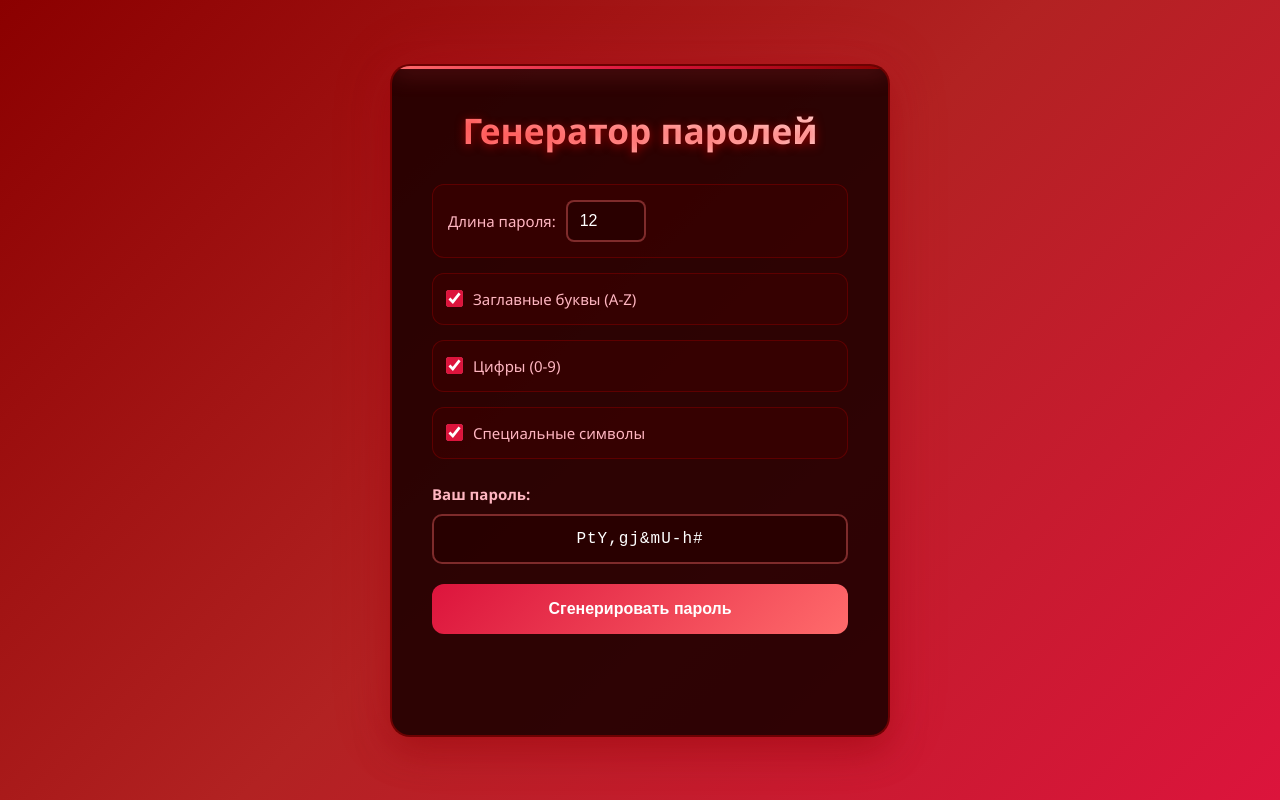
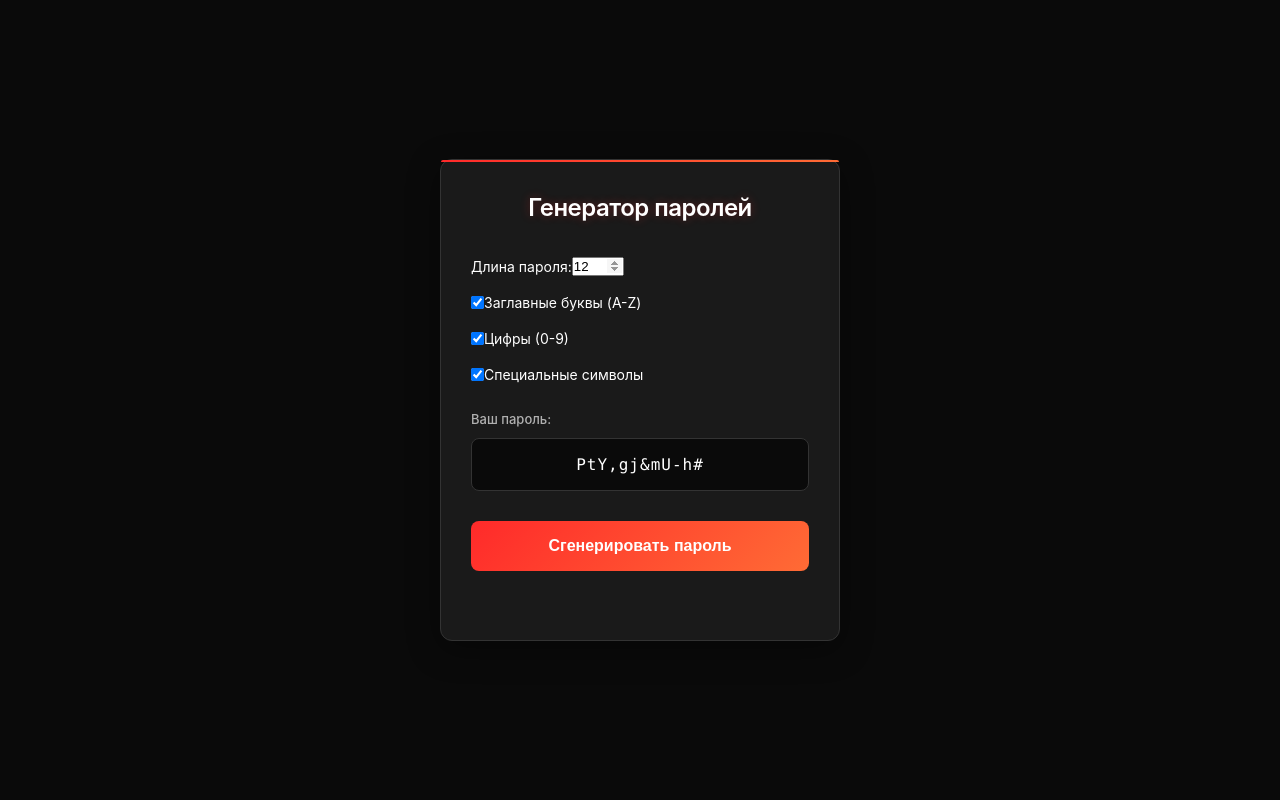
Before and after one commit to SashaDanil/DEMON-DESTOER-COMMANDER-APPARATION-PROTECTION, a Flask app: page / in a window 1280 px wide. Run offline with Flask 3, Linux system fonts and the light colour scheme; the visitor is signed in with stand-in values (Sample User, id 1).

Commit message:
Update style.css

```diff
--- a/static/style.css
+++ b/static/style.css
@@ -4,27 +4,42 @@
     box-sizing: border-box;
 }
 
+:root {
+    --bg-primary: #0a0a0a;
+    --bg-secondary: #111111;
+    --bg-card: #1a1a1a;
+    --text-primary: #ffffff;
+    --text-secondary: #b0b0b0;
+    --accent-red: #ff2a2a;
+    --accent-red-dark: #e60000;
+    --accent-red-light: #ff4d4d;
+    --accent-orange: #ff6b35;
+    --border-color: #333333;
+    --shadow-glow: 0 0 20px rgba(255, 42, 42, 0.3);
+    --shadow-glow-strong: 0 0 30px rgba(255, 42, 42, 0.5);
+}
+
 body {
-    font-family: 'Segoe UI', Tahoma, Geneva, Verdana, sans-serif;
-    background: linear-gradient(135deg, #8B0000 0%, #B22222 50%, #DC143C 100%);
+    font-family: 'SF Pro Display', -apple-system, BlinkMacSystemFont, 'Segoe UI', sans-serif;
+    background: var(--bg-primary);
     min-height: 100vh;
     display: flex;
     align-items: center;
     justify-content: center;
     padding: 20px;
+    color: var(--text-primary);
+    line-height: 1.5;
 }
 
 .container {
-    background: rgba(30, 0, 0, 0.9);
-    padding: 40px;
-    border-radius: 20px;
-    border: 2px solid rgba(255, 0, 0, 0.3);
-    box-shadow: 0 15px 35px rgba(139, 0, 0, 0.4),
-                0 0 60px rgba(220, 20, 60, 0.2);
-    max-width: 500px;
+    background: var(--bg-card);
+    border: 1px solid var(--border-color);
+    border-radius: 12px;
+    padding: 30px;
+    max-width: 400px;
     width: 100%;
+    box-shadow: 0 8px 32px rgba(0, 0, 0, 0.4);
     position: relative;
-    overflow: hidden;
 }
 
 .container::before {
@@ -33,202 +48,351 @@
     top: 0;
     left: 0;
     right: 0;
-    height: 3px;
-    background: linear-gradient(90deg, #FF6B6B, #DC143C, #8B0000);
-    animation: redGlow 3s ease-in-out infinite;
-}
-
-@keyframes redGlow {
-    0%, 100% {
-        background-position: 0% 50%;
-        box-shadow: 0 0 20px #FF6B6B;
-    }
-    50% {
-        background-position: 100% 50%;
-        box-shadow: 0 0 30px #DC143C;
-    }
+    height: 2px;
+    background: linear-gradient(90deg, var(--accent-red), var(--accent-orange));
+    border-radius: 12px 12px 0 0;
 }
 
 h1 {
     text-align: center;
-    color: #ffffff;
+    color: var(--text-primary);
     margin-bottom: 30px;
-    font-size: 2.2em;
-    font-weight: 700;
-    text-shadow: 0 2px 10px rgba(255, 0, 0, 0.5);
-    background: linear-gradient(135deg, #FF6B6B, #FFE4E1);
-    -webkit-background-clip: text;
-    -webkit-text-fill-color: transparent;
-    background-clip: text;
+    font-size: 24px;
+    font-weight: 600;
+    letter-spacing: -0.5px;
+    text-shadow: 0 0 10px rgba(255, 42, 42, 0.3);
 }
 
+/* Настройки */
 .settings {
     margin-bottom: 25px;
 }
 
 .setting-group {
     margin-bottom: 15px;
-    padding: 15px;
-    background: rgba(60, 0, 0, 0.6);
-    border-radius: 12px;
-    border: 1px solid rgba(255, 0, 0, 0.2);
-    transition: all 0.3s ease;
-}
-
-.setting-group:hover {
-    background: rgba(80, 0, 0, 0.8);
-    border-color: rgba(255, 107, 107, 0.4);
-    transform: translateY(-2px);
-    box-shadow: 0 5px 15px rgba(139, 0, 0, 0.3);
 }
 
 .setting-group label {
     display: flex;
     align-items: center;
-    font-weight: 500;
-    color: #FFB6C1;
-    font-size: 15px;
-}
-
-input[type="number"] {
-    width: 80px;
-    padding: 10px 12px;
-    background: rgba(40, 0, 0, 0.8);
-    border: 2px solid rgba(255, 107, 107, 0.4);
-    border-radius: 8px;
-    margin-left: 10px;
-    font-size: 16px;
-    color: #ffffff;
-    transition: all 0.3s ease;
-}
-
-input[type="number"]:focus {
-    outline: none;
-    border-color: #DC143C;
-    box-shadow: 0 0 0 3px rgba(220, 20, 60, 0.3);
-}
-
-input[type="checkbox"] {
-    margin-right: 12px;
-    transform: scale(1.3);
-    accent-color: #DC143C;
+    color: var(--text-primary);
+    font-size: 14px;
+    font-weight: 400;
     cursor: pointer;
 }
 
-/* Поле пароля теперь выше кнопки */
+/* Поле длины пароля */
+.length-input {
+    display: flex;
+    align-items: center;
+    justify-content: space-between;
+    margin-bottom: 20px;
+    padding: 15px;
+    background: var(--bg-secondary);
+    border: 1px solid var(--border-color);
+    border-radius: 8px;
+    transition: all 0.2s ease;
+}
+
+.length-input:hover {
+    border-color: var(--accent-red);
+    box-shadow: var(--shadow-glow);
+}
+
+.length-input label {
+    color: var(--text-primary);
+    font-size: 14px;
+    font-weight: 500;
+}
+
+.length-input input {
+    width: 60px;
+    padding: 8px 12px;
+    background: var(--bg-primary);
+    border: 1px solid var(--border-color);
+    border-radius: 6px;
+    color: var(--text-primary);
+    font-size: 14px;
+    text-align: center;
+    font-weight: 500;
+    transition: all 0.2s ease;
+}
+
+.length-input input:focus {
+    outline: none;
+    border-color: var(--accent-red);
+    box-shadow: 0 0 0 2px rgba(255, 42, 42, 0.2);
+}
+
+/* Чекбоксы */
+.checkbox-group {
+    display: flex;
+    align-items: center;
+    padding: 12px 15px;
+    background: var(--bg-secondary);
+    border: 1px solid var(--border-color);
+    border-radius: 8px;
+    margin-bottom: 10px;
+    transition: all 0.2s ease;
+}
+
+.checkbox-group:hover {
+    border-color: var(--accent-red);
+    box-shadow: var(--shadow-glow);
+}
+
+.checkbox-group input[type="checkbox"] {
+    margin-right: 12px;
+    width: 18px;
+    height: 18px;
+    accent-color: var(--accent-red);
+    cursor: pointer;
+}
+
+.checkbox-group label {
+    flex: 1;
+    cursor: pointer;
+}
+
+/* Поле пароля */
 .result {
-    margin-bottom: 20px; /* Уменьшил отступ снизу */
+    margin-bottom: 20px;
 }
 
 .result label {
     display: block;
-    margin-bottom: 10px;
-    font-weight: 600;
-    color: #FFB6C1;
-    font-size: 15px;
+    margin-bottom: 8px;
+    color: var(--text-secondary);
+    font-size: 13px;
+    font-weight: 500;
 }
 
 #password {
     width: 100%;
-    padding: 14px 16px;
-    background: rgba(40, 0, 0, 0.8);
-    border: 2px solid rgba(255, 107, 107, 0.4);
-    border-radius: 10px;
+    padding: 16px;
+    background: var(--bg-primary);
+    border: 1px solid var(--border-color);
+    border-radius: 8px;
     font-size: 16px;
-    font-family: 'Courier New', monospace;
-    color: #ffffff;
+    font-family: 'Monaco', 'Menlo', 'Ubuntu Mono', monospace;
+    color: var(--text-primary);
+    text-align: center;
     letter-spacing: 1px;
-    text-align: center;
-    transition: all 0.3s ease;
+    font-weight: 500;
+    margin-bottom: 10px;
+    transition: all 0.2s ease;
 }
 
 #password:focus {
     outline: none;
-    border-color: #DC143C;
-    box-shadow: 0 0 0 3px rgba(220, 20, 60, 0.3);
+    border-color: var(--accent-red);
+    box-shadow: var(--shadow-glow-strong);
 }
 
-/* Кнопка теперь под полем пароля */
-button {
+/* Кнопка */
+#generate-btn {
     width: 100%;
     padding: 16px;
-    background: linear-gradient(135deg, #DC143C, #FF6B6B);
-    color: white;
+    background: linear-gradient(135deg, var(--accent-red), var(--accent-orange));
+    color: #ffffff;
     border: none;
-    border-radius: 12px;
+    border-radius: 8px;
     font-size: 16px;
     font-weight: 600;
     cursor: pointer;
-    transition: all 0.3s ease;
-    margin-bottom: 20px;
+    transition: all 0.2s ease;
+    margin-bottom: 15px;
     position: relative;
     overflow: hidden;
 }
 
-button::before {
+#generate-btn::before {
     content: '';
     position: absolute;
     top: 0;
     left: -100%;
     width: 100%;
     height: 100%;
-    background: linear-gradient(90deg, transparent, rgba(255,255,255,0.2), transparent);
+    background: linear-gradient(90deg, transparent, rgba(255, 255, 255, 0.2), transparent);
     transition: left 0.5s;
 }
 
-button:hover::before {
+#generate-btn:hover::before {
     left: 100%;
 }
 
-button:hover {
+#generate-btn:hover {
+    background: linear-gradient(135deg, var(--accent-red-dark), var(--accent-red));
     transform: translateY(-2px);
-    box-shadow: 0 10px 25px rgba(220, 20, 60, 0.5);
-    background: linear-gradient(135deg, #FF6B6B, #DC143C);
+    box-shadow: var(--shadow-glow-strong);
 }
 
-button:active {
+#generate-btn:active {
     transform: translateY(0);
 }
 
-button:disabled {
-    background: linear-gradient(135deg, #666, #888);
+#generate-btn:disabled {
+    background: #666;
     cursor: not-allowed;
     transform: none;
     box-shadow: none;
 }
 
-button:disabled::before {
+#generate-btn:disabled::before {
     display: none;
 }
 
+/* Сообщения */
 .message {
     text-align: center;
-    margin-top: 15px;
     padding: 12px;
-    border-radius: 8px;
+    border-radius: 6px;
+    font-size: 13px;
     font-weight: 500;
-    font-size: 14px;
     transition: all 0.3s ease;
-    border: 1px solid transparent;
 }
 
 .message.success {
-    background: rgba(34, 139, 34, 0.2);
-    color: #90EE90;
-    border-color: rgba(144, 238, 144, 0.3);
+    background: rgba(255, 42, 42, 0.1);
+    color: var(--accent-red-light);
+    border: 1px solid rgba(255, 42, 42, 0.3);
 }
 
 .message.error {
-    background: rgba(178, 34, 34, 0.3);
-    color: #FF6B6B;
-    border-color: rgba(255, 107, 107, 0.4);
+    background: rgba(255, 42, 42, 0.15);
+    color: var(--accent-red-light);
+    border: 1px solid rgba(255, 42, 42, 0.4);
 }
 
-/* Анимация появления */
-@keyframes fadeInUp {
+/* Стили для авторизации */
+.auth-form {
+    margin-bottom: 25px;
+}
+
+.form-group {
+    margin-bottom: 20px;
+}
+
+.form-group label {
+    display: block;
+    margin-bottom: 8px;
+    color: var(--text-secondary);
+    font-size: 13px;
+    font-weight: 500;
+}
+
+.form-group input {
+    width: 100%;
+    padding: 16px;
+    background: var(--bg-primary);
+    border: 1px solid var(--border-color);
+    border-radius: 8px;
+    color: var(--text-primary);
+    font-size: 16px;
+    transition: all 0.2s ease;
+}
+
+.form-group input:focus {
+    outline: none;
+    border-color: var(--accent-red);
+    box-shadow: var(--shadow-glow);
+}
+
+.auth-btn {
+    width: 100%;
+    padding: 16px;
+    background: linear-gradient(135deg, var(--accent-red), var(--accent-orange));
+    color: #ffffff;
+    border: none;
+    border-radius: 8px;
+    font-size: 16px;
+    font-weight: 600;
+    cursor: pointer;
+    transition: all 0.2s ease;
+    margin-bottom: 20px;
+    position: relative;
+    overflow: hidden;
+}
+
+.auth-btn::before {
+    content: '';
+    position: absolute;
+    top: 0;
+    left: -100%;
+    width: 100%;
+    height: 100%;
+    background: linear-gradient(90deg, transparent, rgba(255, 255, 255, 0.2), transparent);
+    transition: left 0.5s;
+}
+
+.auth-btn:hover::before {
+    left: 100%;
+}
+
+.auth-btn:hover {
+    background: linear-gradient(135deg, var(--accent-red-dark), var(--accent-red));
+    transform: translateY(-2px);
+    box-shadow: var(--shadow-glow-strong);
+}
+
+.auth-links {
+    text-align: center;
+}
+
+.auth-links a {
+    color: var(--accent-red-light);
+    text-decoration: none;
+    font-weight: 500;
+    font-size: 14px;
+    transition: color 0.2s ease;
+}
+
+.auth-links a:hover {
+    color: var(--accent-red);
+    text-decoration: underline;
+}
+
+/* Шапка с пользователем */
+.header-bar {
+    display: flex;
+    justify-content: space-between;
+    align-items: center;
+    margin-bottom: 25px;
+    padding-bottom: 20px;
+    border-bottom: 1px solid var(--border-color);
+}
+
+.user-info {
+    display: flex;
+    align-items: center;
+    gap: 12px;
+    color: var(--text-secondary);
+    font-size: 13px;
+}
+
+.logout-btn {
+    background: transparent;
+    color: var(--text-secondary);
+    padding: 6px 12px;
+    border: 1px solid var(--border-color);
+    border-radius: 6px;
+    text-decoration: none;
+    font-size: 12px;
+    font-weight: 500;
+    transition: all 0.2s ease;
+}
+
+.logout-btn:hover {
+    background: rgba(255, 42, 42, 0.1);
+    color: var(--accent-red-light);
+    border-color: var(--accent-red);
+}
+
+/* Анимации */
+@keyframes fadeIn {
     from {
         opacity: 0;
-        transform: translateY(20px);
+        transform: translateY(10px);
     }
     to {
         opacity: 1;
@@ -236,24 +400,55 @@
     }
 }
 
+@keyframes pulseRed {
+    0% {
+        box-shadow: var(--shadow-glow);
+    }
+    50% {
+        box-shadow: var(--shadow-glow-strong);
+    }
+    100% {
+        box-shadow: var(--shadow-glow);
+    }
+}
+
 .container {
-    animation: fadeInUp 0.6s ease-out;
+    animation: fadeIn 0.3s ease-out;
+}
+
+/* Пульсирующая анимация для кнопки при генерации */
+.generating {
+    animation: pulseRed 1s ease-in-out infinite;
 }
 
 /* Адаптивность */
 @media (max-width: 480px) {
     .container {
-        padding: 30px 20px;
+        padding: 20px;
         margin: 10px;
     }
 
     h1 {
-        font-size: 1.8em;
+        font-size: 20px;
+        margin-bottom: 25px;
     }
 
-    input[type="number"] {
-        width: 70px;
+    .header-bar {
+        flex-direction: column;
+        gap: 15px;
+        text-align: center;
     }
+
+    .user-info {
+        flex-direction: column;
+        gap: 8px;
+    }
+}
+
+/* Специальные символы в пароле */
+#password {
+    font-feature-settings: "tnum";
+    font-variant-numeric: tabular-nums;
 }
 
 /* Стили для скроллбара */
@@ -262,14 +457,30 @@
 }
 
 ::-webkit-scrollbar-track {
-    background: rgba(60, 0, 0, 0.6);
+    background: var(--bg-secondary);
 }
 
 ::-webkit-scrollbar-thumb {
-    background: #DC143C;
+    background: var(--accent-red);
     border-radius: 4px;
 }
 
 ::-webkit-scrollbar-thumb:hover {
-    background: #FF6B6B;
+    background: var(--accent-red-dark);
 }
+
+/* Дополнительные эффекты для интерактивных элементов */
+input[type="number"]::-webkit-inner-spin-button,
+input[type="number"]::-webkit-outer-spin-button {
+    opacity: 0.6;
+}
+
+input[type="number"]:hover::-webkit-inner-spin-button,
+input[type="number"]:hover::-webkit-outer-spin-button {
+    opacity: 1;
+}
+
+/* Эффект свечения для контейнера при hover */
+.container:hover {
+    box-shadow: 0 8px 32px rgba(0, 0, 0, 0.4), var(--shadow-glow);
+}
```
